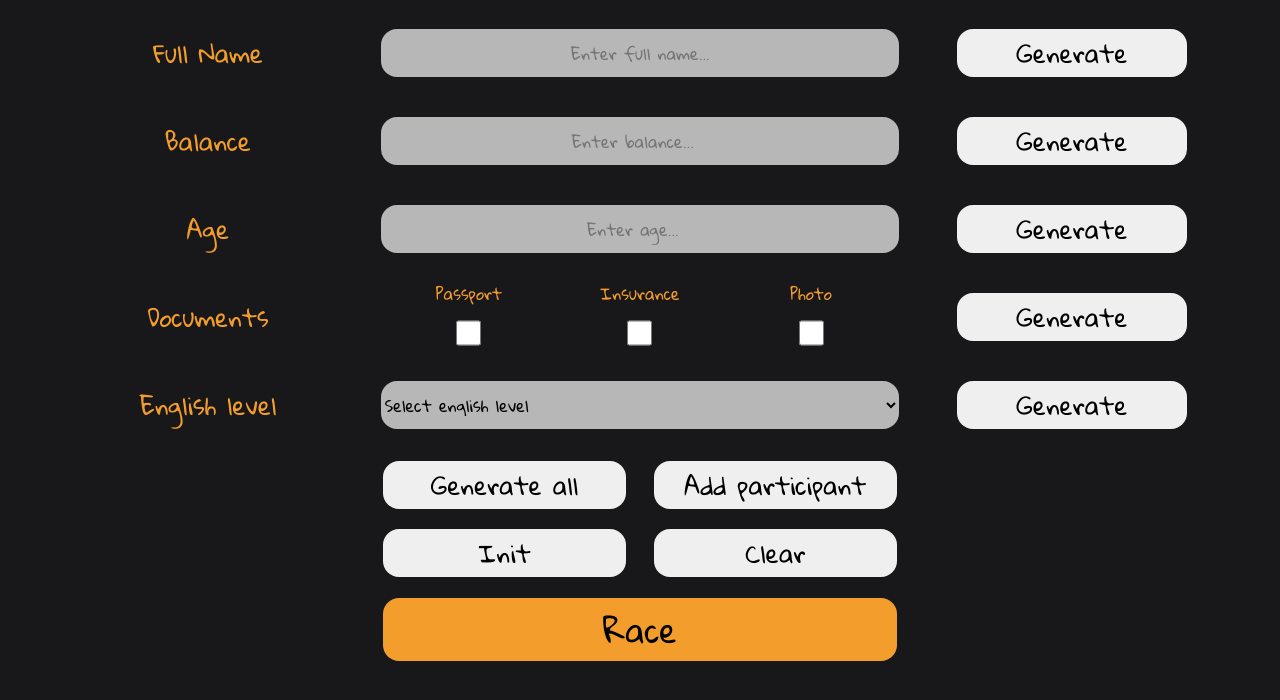
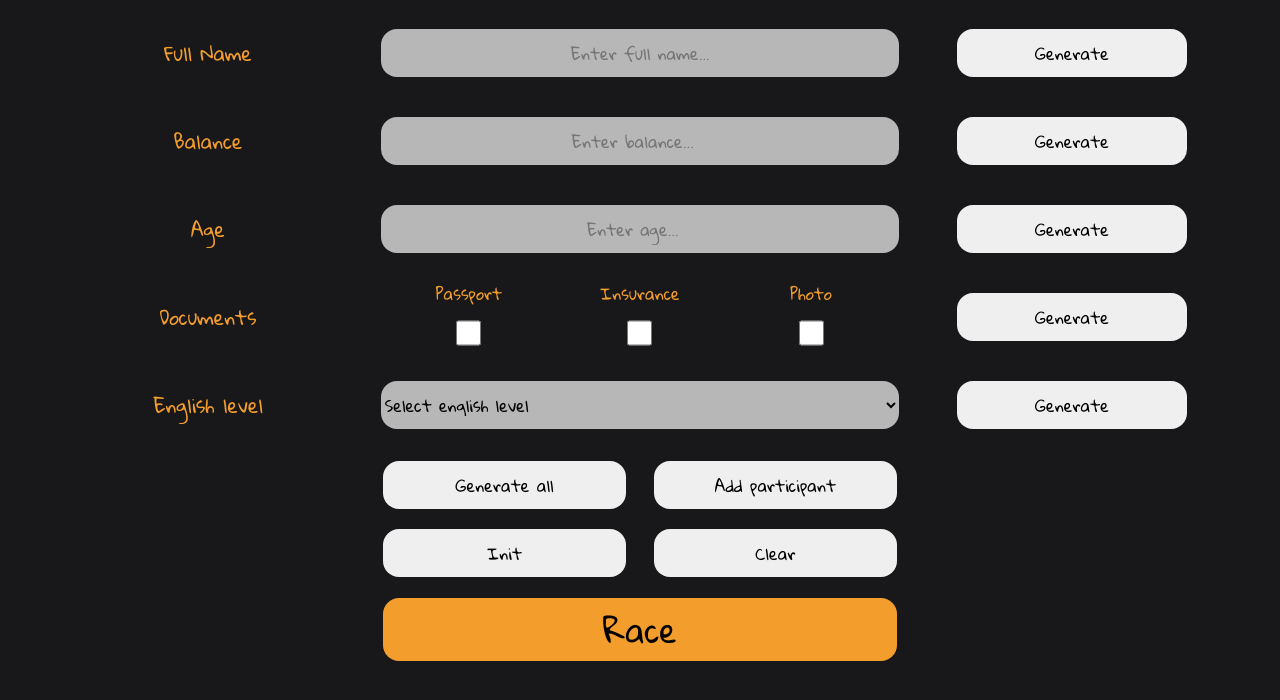
Before and after one commit to AntonKotorovych/visa-race-pet, a website built with Vite: page index.html in a window 1280 px wide. Shown: the part 98-798 px from the top of the page. Built offline with nearby package versions, Linux system fonts and the light colour scheme.

```diff
--- a/scss/_button.scss
+++ b/scss/_button.scss
@@ -6,7 +6,7 @@
   transition: all 0.4s ease;
   border: none;
   border-radius: 1rem;
-  font-size: $font-size-middle;
+  font-size: $font-size-small;
 
   &:hover {
     transform: scale(1.1);
--- a/scss/_fonts.scss
+++ b/scss/_fonts.scss
@@ -3,7 +3,7 @@
 $font-size-big: 3rem;
 $font-size-large: 2.5rem;
 $font-size-medium: 2rem;
-$font-size-middle: 1.5rem;
+$font-size-middle: 1.2rem;
 $font-size-small: 1rem;
 $font-size-tiny: 0.8rem;
 $font-size-tiniest: 0.6rem;
```
